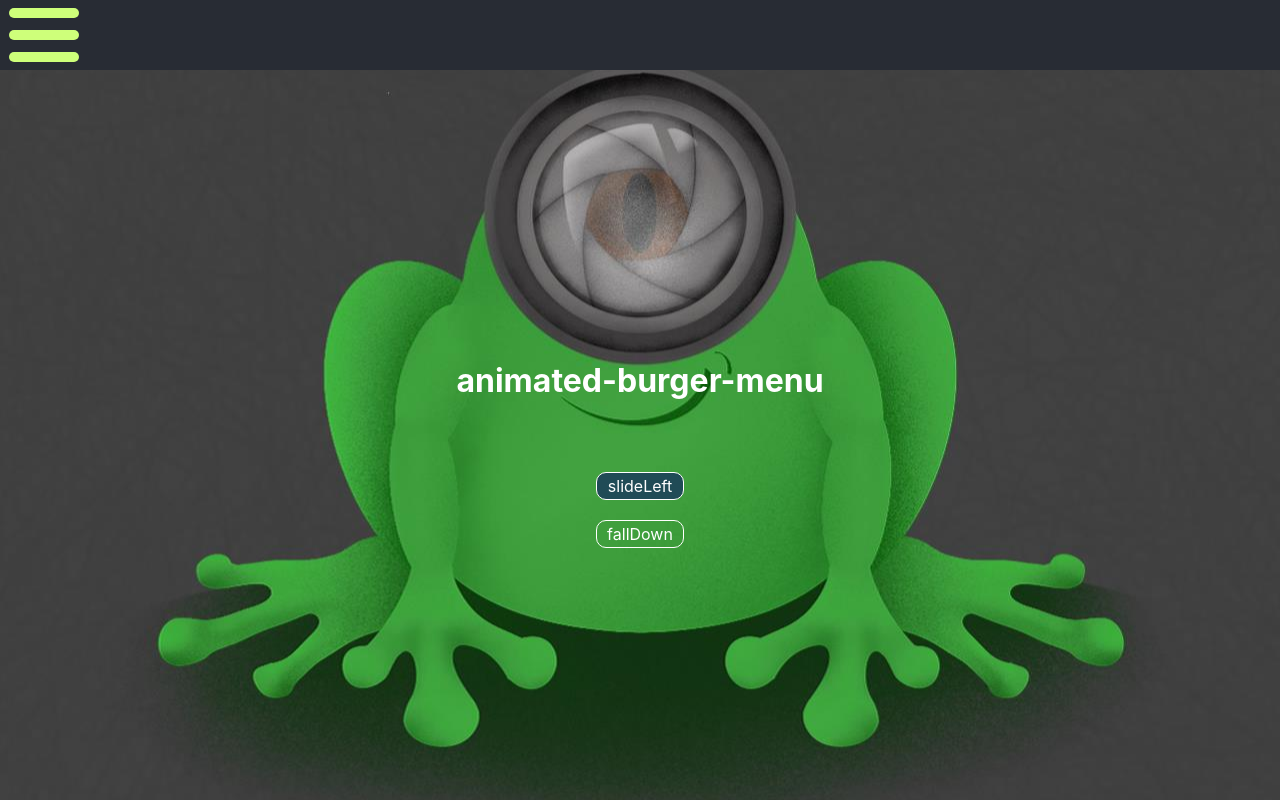
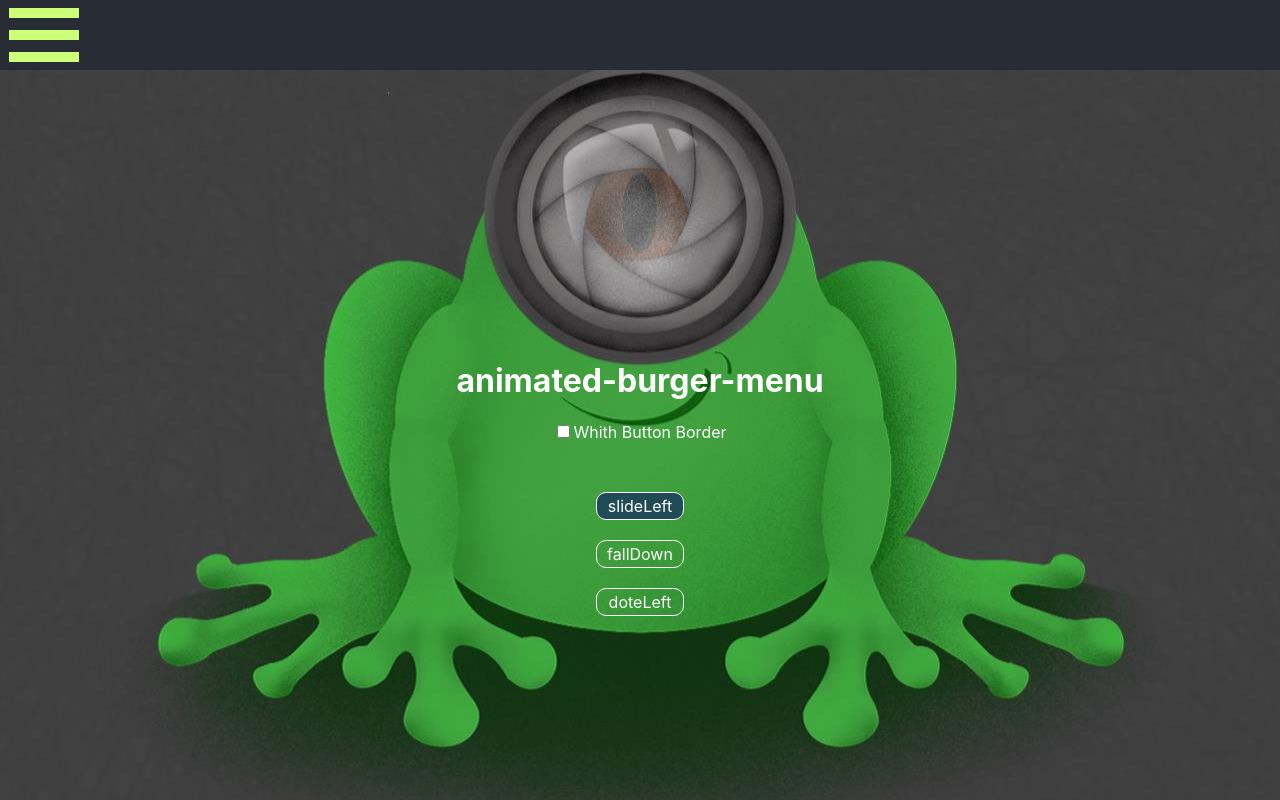
Before and after one commit to yakushinang/burgermenu, a React (Create React App) app: page / in a window 1280 px wide. Built offline with nearby package versions, Linux system fonts and the light colour scheme.

Commit message:
adding more functions to demo site

```diff
--- a/src/App.css
+++ b/src/App.css
@@ -55,6 +55,13 @@
 
 .bgRed{
   border-radius: 5px;
+}
+.notransition * {
+  -webkit-transition: none !important;
+  -moz-transition: none !important;
+  -o-transition: none !important;
+  -ms-transition: none !important;
+  transition: none !important;
 }
 
 .wrapper{
--- a/src/App.js
+++ b/src/App.js
@@ -39,13 +39,24 @@ function App() {
 
   const buttonContainer = useRef()
   const [menuAnimation,setMenuAnimation] = useState("slideLeft")
+  const [buttonBorder, setButtonBorder] = useState(false)
+  const [notransition, setNotransition] = useState("")
   const chooseStyle = (e) => {
     e.preventDefault();
     [...buttonContainer.current.children].map(item =>{
       item.classList.remove('current_style');
     })
     e.target.classList.add('current_style')
+    setNotransition("notransition")
     setMenuAnimation(e.target.text)
+    setTimeout(() => {
+      setNotransition("")
+    }, 0);
+  }
+  const onChangeBorderButt = (e) =>{
+    setButtonBorder((preState)=>{
+      return !preState
+    })
   }
 
   return (
@@ -63,12 +74,11 @@ function App() {
                     onExiting = {onExiting}
                     onExited = {onExited}
                     onMenuItemClick = {callbackFunction}
-                    // buttonBorder = {true}
+                    buttonBorder = {buttonBorder}
                     // transitionDuration="0.6"
                     menuAnimation = {menuAnimation}
-                    // buttonBorder = "true"
                     menuBarTop = {70}
-                    classes={{line: "bgRed"}}
+                    classes={{mainContainer: notransition}}
                     >
                   <button dtat-href="#hi" >illustrations</button>
                   <button data-href="#hello" >about</button>
@@ -77,10 +87,17 @@ function App() {
       <div className="wrapper">
         <div className="container">
           <h1>animated-burger-menu</h1>
+          <div className="radio_button_container">
+            <div>
+            <label for="border">
+                <input type="checkbox" id="radio_input" name="border" value="border" defaultChecked={buttonBorder}  onChange={onChangeBorderButt} />
+                Whith Button Border</label>
+            </div>
+          </div>
           <div className="button_container" ref={buttonContainer}>
             <a className="current_style" onClick={chooseStyle}>slideLeft</a>
             <a onClick={chooseStyle}>fallDown</a>
-            {/* <a onClick={chooseStyle}>doteLeft</a> */}
+            <a onClick={chooseStyle}>doteLeft</a>
           </div>
 
         </div>
```
